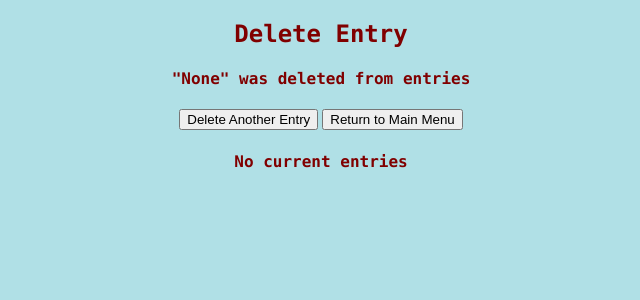
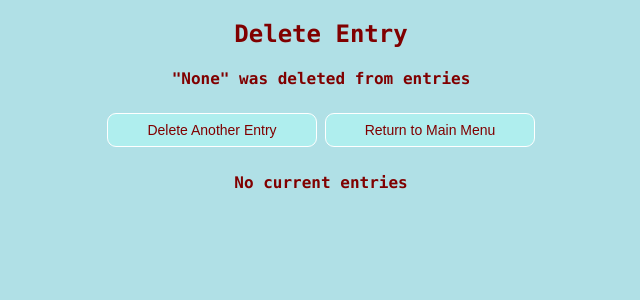
Before and after one commit to Pandangus/flask-calorie-calculator, a Flask app: page /delete_confirmation in a window 1280 px wide. Shown: the top 300 px of the page, without its empty margins (319-959 px from the left). Run offline with Flask 3, Linux system fonts and the light colour scheme.

Commit message:
buttom css inheritance added

```diff
--- a/templates/delete_confirmation.html
+++ b/templates/delete_confirmation.html
@@ -3,8 +3,8 @@
 <h2>Delete Entry</h2>
 <h4>"{{ deleted_entry }}" was deleted from entries</h4>
 
-<button onclick="window.location.href='/delete_entry'">Delete Another Entry</button>
-<button onclick="window.location.href='/'">Return to Main Menu</button>
+<button class="button" onclick="window.location.href='/delete_entry'">Delete Another Entry</button>
+<button class="button" onclick="window.location.href='/'">Return to Main Menu</button>
 
 {% if entries|length != 0 %}
 <h4>Current entries:</h4>
```
